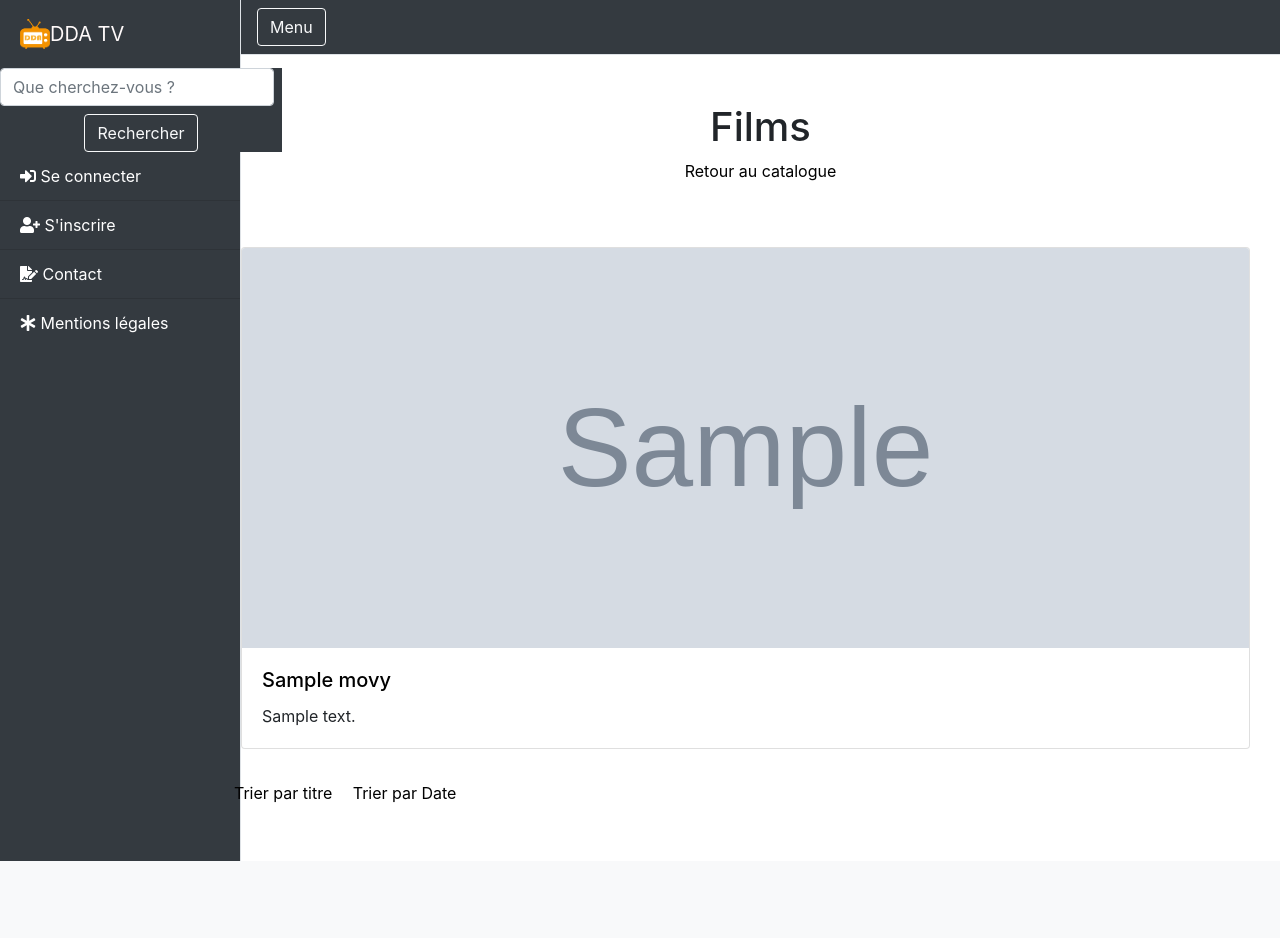
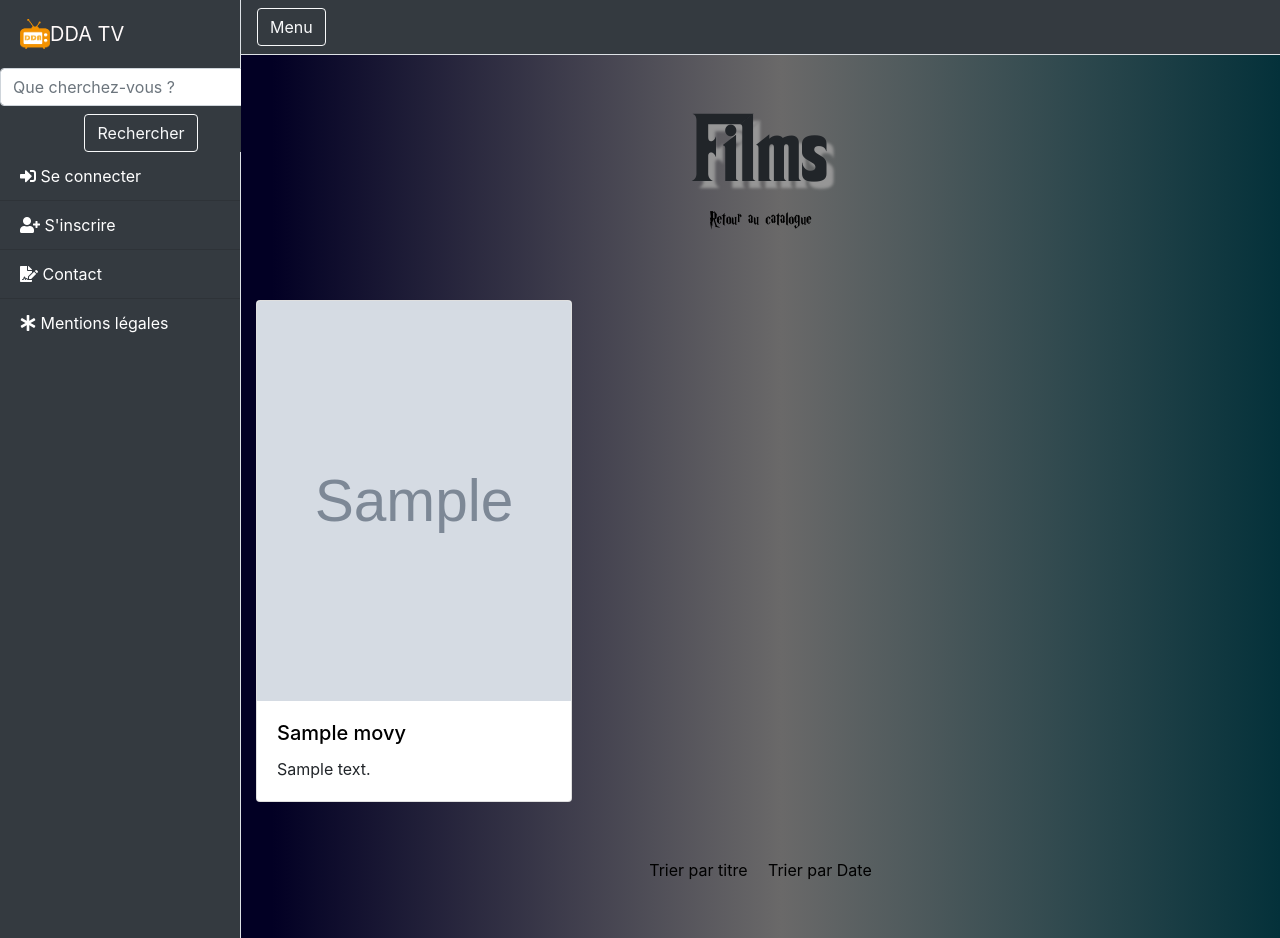
Before and after one commit to alvinflattot/DDA-TV, a Symfony app: template templates/catalogue/movieList.html.twig in a window 1280 px wide. Before the commit the page ends 861 px from the top, so only its background shows below. Run offline with Twig, Linux system fonts and the light colour scheme; the template is opened without the code that fills it: most values are stand-ins (such as "Sample title", 1, 10 or a date in 2020); grey boxes marked "Sample" are stand-in pictures; some libraries are stand-ins or nearby versions.

Commit message:
modif css pages catalogues

```diff
--- a/composer.json
+++ b/composer.json
@@ -5,9 +5,9 @@
         "php": "^7.1.3",
         "ext-ctype": "*",
         "ext-iconv": "*",
-        "easycorp/easyadmin-bundle": "2.*",
         "antishov/doctrine-extensions-bundle": "^1.4",
         "api-platform/api-pack": "^1.2",
+        "easycorp/easyadmin-bundle": "2.*",
         "fzaninotto/faker": "^1.9",
         "knplabs/knp-paginator-bundle": "^5.2",
         "ruflin/elastica": "^7.0",
--- a/public/css/simple-sidebar.css
+++ b/public/css/simple-sidebar.css
@@ -3,7 +3,7 @@
  * Copyright 2013-2020 Start Bootstrap
  * Licensed under MIT (https://github.com/StartBootstrap/startbootstrap-simple-sidebar/blob/master/LICENSE)
  */
-
+/*Propriétés du menu*/
  #wrapper {
     overflow-x: hidden;
  }
@@ -54,6 +54,36 @@
 }
 
 
+/*Propriétés sur navbar*/
+.search{
+  justify-content: center;
+  display: flex;
+  align-items: center;
+}
+
+.form-control{
+  margin-bottom: 0.5rem;
+}
+
+.form-inline{
+  margin: auto;
+}
+
+.user-name{
+  font-size: 0.75rem;
+  color: lightgray;
+}
+
+.credits{
+  display: flex;
+  flex-direction: row;
+  justify-content: center;
+}
+
+.gold:hover{
+  color: darkgoldenrod;
+}
+
 
 /**Media Queries page catalogue*/
 /*Format mobile*/
--- a/public/css/style.css
+++ b/public/css/style.css
@@ -195,21 +174,36 @@
     #home-ban2{
         height: 450px;
     }
+    .card-deck{
+        flex-direction: column;
+    }
+    .card-deck .card{
+        margin: auto;
+        margin-top: 1rem;
+    }
+
 }
 
 
 /*Page Catalogue(index)*/
 .main-catalogue{
-    background-color: #868484
+    background: rgb(2,0,36);
+    background: linear-gradient(90deg, rgba(2,0,36,1) 3%, rgba(106,105,105,1) 52%, rgba(4,49,58,1) 100%);
 }
 /*Titre principal (='catalogue')*/
 .custom-title{
     font-family: 'Corleone';
     font-size: 5rem;
+    text-shadow: 7px 7px 3px rgba(150, 150, 150, 1);
+}
+
+.harryP{
+    font-family: 'HarryP';
+    font-size: larger;
 }
 
 /*Titres de la page catalogue (='series, films, mangas')*/
-.gallery{
+.font-alias{
     font-family: 'Alias';
 }
 
@@ -218,12 +212,22 @@
     margin: auto;
     width: 100%;
 }
+/*Ombres blanches sur mes cards*/
+.white-shadow:hover{
+    -webkit-box-shadow: -1px -1px 18px 0px rgba(250, 250, 250, 0.75);
+    -moz-box-shadow:    -1px -1px 18px 0px rgba(250, 250, 250, 0.75);
+    box-shadow:         -1px -1px 18px 0px rgba(250, 250, 250, 0.75);
+}
 /*Mes liens 'voir tout'*/
 .link-view{
     font-family: 'Corleone';
 }
 
-/**Media Queries page catalogue*/
+.no-margin{
+    margin: 0;
+}
+
+/**Media Queries page catalogue_index*/
 /*Format mobile*/
 @media screen and (min-width: 320px) and (max-width: 600px){
     .container-fluid{
--- a/templates/base.html.twig
+++ b/templates/base.html.twig
@@ -8,11 +8,11 @@
         <meta http-equiv="X-UA-Compatible" content="ie=edge">
         {# Inclusions des fichiers CSS généraux du site #}
         <link rel="stylesheet" href="https://cdnjs.cloudflare.com/ajax/libs/font-awesome/5.13.1/css/all.min.css"> {#Font Awesome#}
+        <link rel="icon" href="{{ asset('favicon.ico') }}">
         <link rel="stylesheet" href="{{ asset('css/bootstrap.min.css') }}">
         <link rel="stylesheet" href="{{ asset('css/style.css') }}">
         <link rel="stylesheet" href="{{ asset('css/style-error.css') }}">
-        <link rel="stylesheet" href="{{ asset('css/simple-sidebar.css') }}" >
-        <link rel="stylesheet" href="{{ asset('css/style_film_manga_serie.css') }}" >
+        <link rel="stylesheet" href="{{ asset('css/simple-sidebar.css') }}"
 
          {# Inclusion des fichiers CSS individuels des pages #}
         {% block stylesheets %}{% endblock %}
@@ -30,7 +30,7 @@
             <div class="list-group list-group-flush">
                 <form class="row form-inline my-2 my-lg-0 search bg-dark">
                     <input class="form-control mr-sm-2" type="search" placeholder="Que cherchez-vous ?" aria-label="Search">
-                    <button class="btn btn-outline-light my-2 my-sm-0 mt-1" type="submit">Rechercher</button>
+                    <button class="btn btn-outline-light gold my-2 my-sm-0 mt-1" type="submit">Rechercher</button>
                 </form>
                 {#Boutons si l'utilisateur est co#}
                 {% if app.user %}
@@ -49,18 +49,13 @@
                 <a href="#" class="list-group-item list-group-item-action bg-dark text-white"><i class="fas fa-asterisk"></i> Mentions légales</a>
             </div>
 
-
         <!-- /#sidebar-wrapper --></div>
-
 
     <!-- Page Content -->
         <div id="page-content-wrapper">
-
             <nav class="navbar navbar-expand-lg navbar-light bg-dark border-bottom">
-                <button class="btn btn-outline-light" id="menu-toggle"> Menu</button>
-
+                <button class="btn btn-outline-light gold" id="menu-toggle"> Menu</button>
            </nav>
-
 
             {# Affichage du contenu principal des pages #}
             {% block body %}{% endblock %}
--- a/templates/catalogue/movieList.html.twig
+++ b/templates/catalogue/movieList.html.twig
@@ -4,35 +4,34 @@
 
 {% block body %}
 
-    <div class="container-fluid body-film">
+    <div class="container-fluid main-catalogue">
+    {#S'il n'y a pas de films ds la bdd#}
     {% if movies is empty %}
         <div class="row">
             <p>Aucun film à afficher</p>
         </div>
+    {#sinon, on les affiche#}
+    {% else %}
+        <!--titres-->
+        <div class="row no-margin">
+            <div class="col-12 text-center p-5">
+                <h1 class="custom-title">Films</h1>
+                <p class="col-12 text-center harryP"><a href="{{ path('catalogue_index') }}">Retour au catalogue</a></p>
+            </div>
+        </div>
 
-    {% else %}
-        <!--parties films-->
-        <section class="row">
-            <div class="col-12 text-center p-5">
-                <h1>Films</h1>
-                <p class="col-12 text-center"><a href="{{ path('catalogue_index') }}">Retour au catalogue</a></p>
-            </div>
-        </section>
-
-        <section class="row">
-
-
-            <div class="card-deck col-12">
-
-                {% for movie in movies %}
-
-                    <div class="card">
+        <!--Partie principal: cards de films-->
+        <div class="row row-cols-1 row-cols-md-3 no-margin">
+            {% for movie in movies %}
+                <div class="col mb-4">
+                    <div class="card h-100 white-shadow">
                         <img src="{{ movie.poster }}" class="card-img-top" alt="Jurassic Park">
                         <div class="card-body">
-                            <a href="#" title="Voir la fiche technique"><h5 class="card-title"><bold>{{ movie.title }}</bold></h5></a>
+                            <a href="#" title="Voir la fiche technique"><h5 class="card-title">{{ movie.title }}</h5></a>
                             <p class="card-text">{{ movie.summary }}</p>
                         </div>
                     </div>
+                </div>
                 {% endfor %}
             </div>
 
@@ -50,7 +49,7 @@
                 </div>
             </div>
 
-        </section>
+        </div>
 
     {% endif %}
 
--- a/templates/registration/register.html.twig
+++ b/templates/registration/register.html.twig
@@ -1,5 +1,5 @@
 {# Utilisation du squelette de page base.html.twig #}
-{% extends 'base2.html.twig' %}
+{% extends 'base.html.twig' %}
 
 {# Titre de la page #}
 {% block title %}Inscription{% endblock %}
--- a/templates/security/login.html.twig
+++ b/templates/security/login.html.twig
@@ -1,5 +1,5 @@
 {# Utilisation du squelette de page base.html.twig #}
-{% extends 'base2.html.twig' %}
+{% extends 'base.html.twig' %}
 
 {# Titre de la page #}
 {% block title %}Connexion{% endblock %}
```
Also changed, not shown: other parts of public/css/style.css (+26 -38 lines), templates/catalogue/index.html.twig (+7 -7 lines), templates/catalogue/mangaList.html.twig (+15 -13 lines), templates/catalogue/serieList.html.twig (+14 -11 lines), templates/main/contact.html.twig (+33 -0 lines), public/favicon.ico (added), 2 other files.
